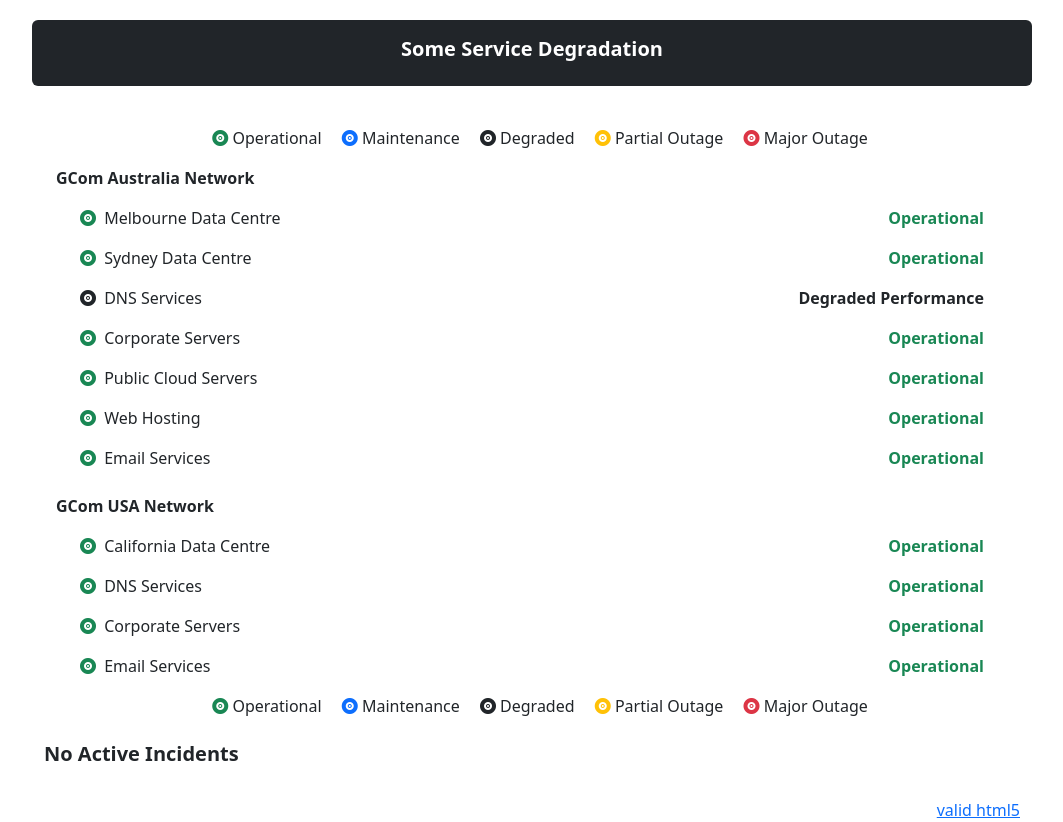
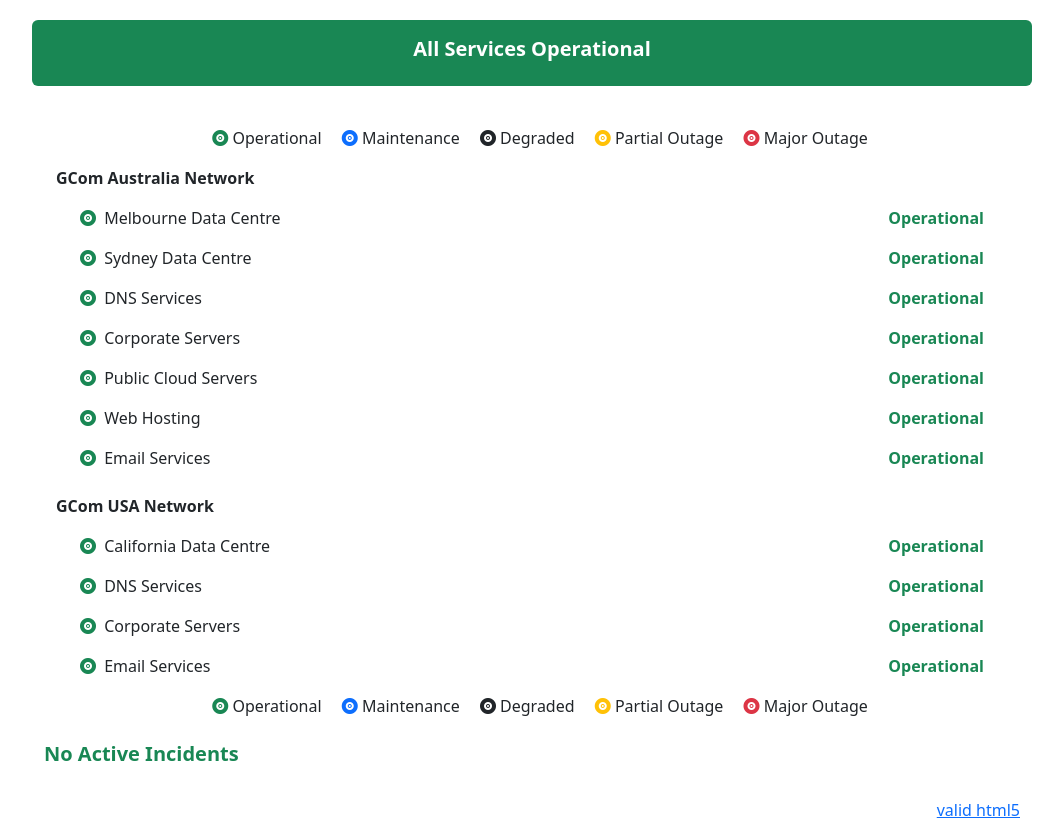
Before and after one commit to gcomstatus/gcomstatus.github.io, a plain HTML site: page index.html in a window 1280 px wide. Shown: the part 44-866 px from the top of the page, without its empty margins (108-1171 px from the left). Drawn offline with nearby package versions, Linux system fonts and the light colour scheme.

Commit message:
Update index.html

```diff
--- a/index.html
+++ b/index.html
@@ -170,7 +170,7 @@
                        melbourne, sydney, dns, corporate, public, web, email, usa-california, usa-dns, usa-corporate, usa-email
   */
   var maintenances = [];
-  var degradeds =    ['dns'];
+  var degradeds =    [];
   var partials =     [];
   var majors =       [];
 </script>
```
